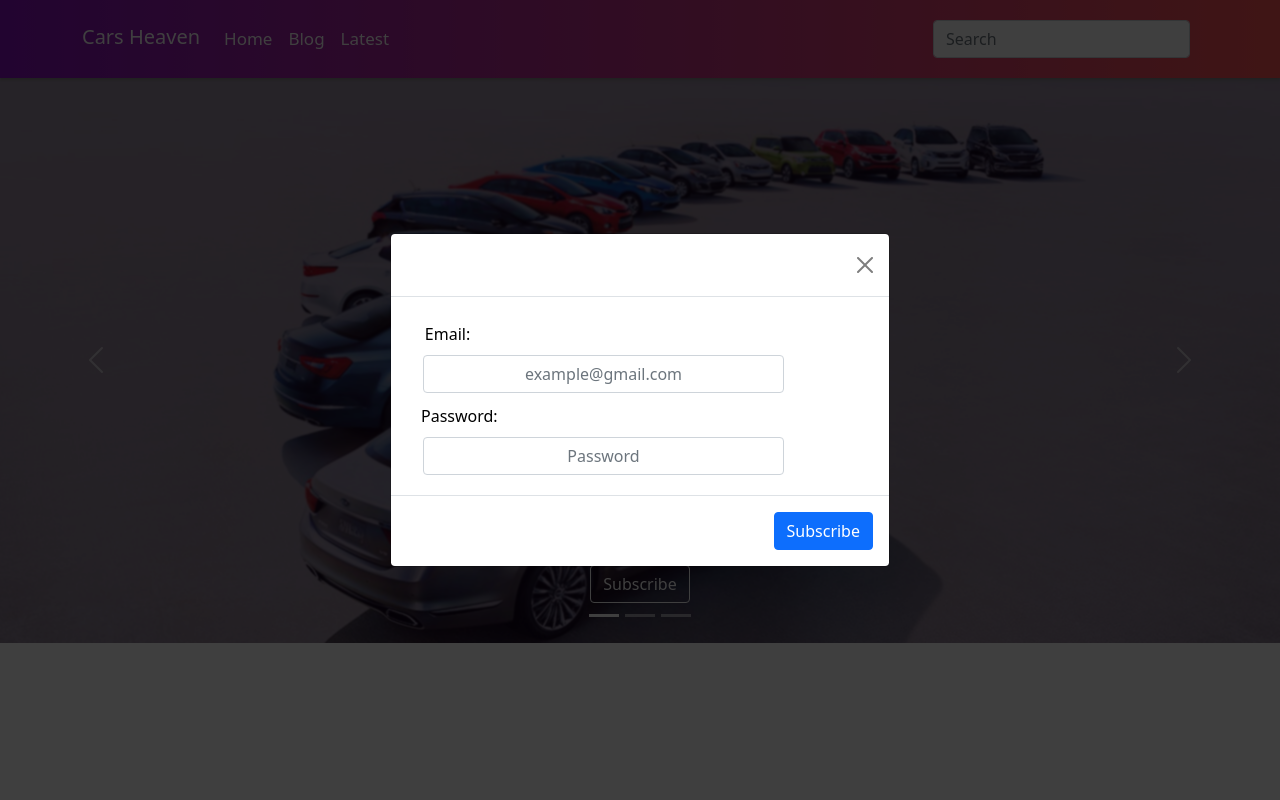
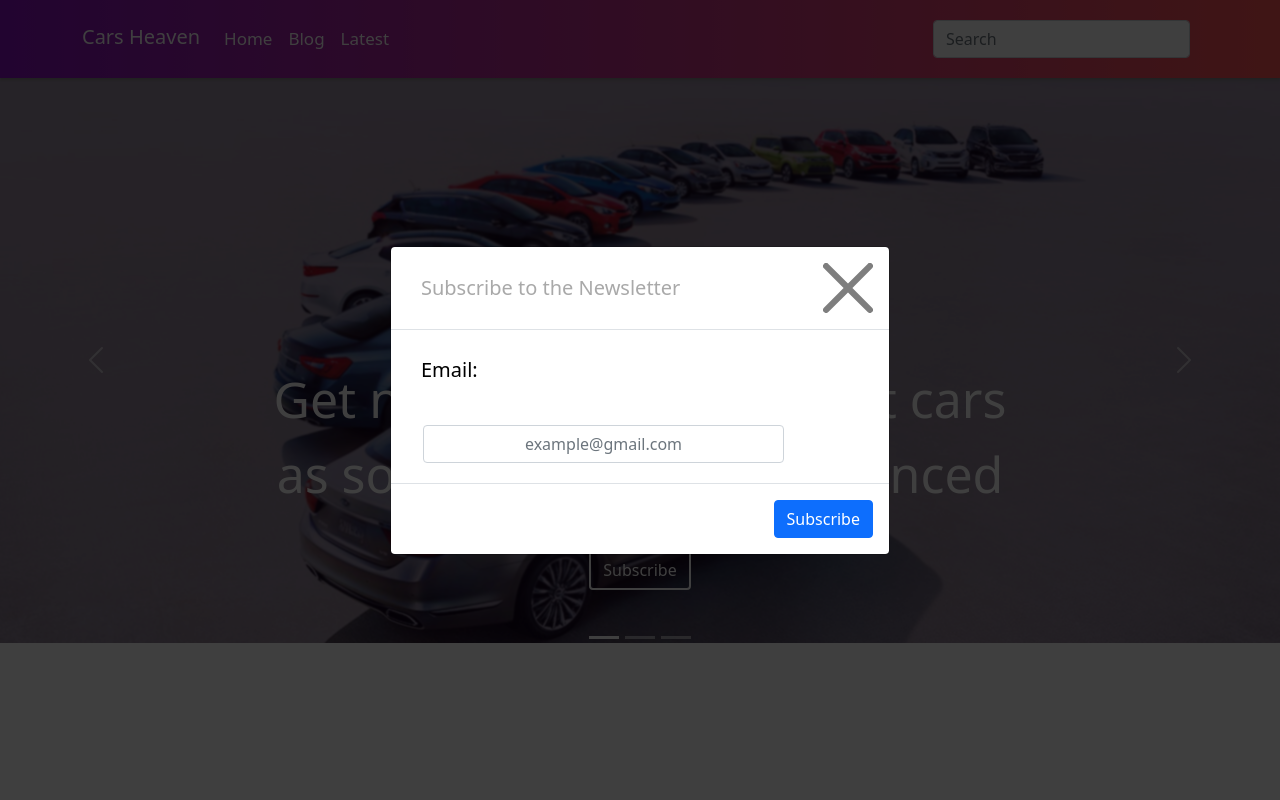
Before and after one commit to Emad-Eldin-G/Cars-Heaven, a Django app: page / in a window 1280 px wide, after a click on "Subscribe". Run offline with Django 4.2, Linux system fonts and the light colour scheme; some libraries are stand-ins or nearby versions.

Commit message:
Adjusted and Enhanced carousel UI and performance

```diff
--- a/frontend/static/css/styles.css
+++ b/frontend/static/css/styles.css
@@ -63,12 +63,23 @@
   font-size: 15px;
 }
 
+@media screen and (min-width: 1000px){
+  .carousel-caption{
+    font-size: 50px;
+  }
+}
+
 .modal-body form div label{
   color: black;
 }
 
 .modal-body form div{
   margin: 2px;
+}
+
+.col-form-label{
+  font-size: 20px;
+  color: #222222;
 }
 
 /* ------------------------------------------------------------------------------------------ */
--- a/frontend/templates/frontend/Home.html
+++ b/frontend/templates/frontend/Home.html
@@ -7,7 +7,7 @@
     <div id="demo" class="carousel slide" data-bs-ride="carousel" style="max-width: 100%;">
 
         <!-- Indicators/dots -->
-        <div class="carousel-indicators">
+        <div class="carousel-indicators" style="height: 1px;">
             <button type="button" data-bs-target="#demo" data-bs-slide-to="0" class="active"></button>
             <button type="button" data-bs-target="#demo" data-bs-slide-to="1"></button>
             <button type="button" data-bs-target="#demo" data-bs-slide-to="2"></button>
@@ -20,14 +20,14 @@
                 <img src="http://127.0.0.1:8000/frontend/static/media/shopping_offers-promotions_full-line.jpg-kia-1920x-jpg.jpg.png" alt="Cars Lineup" class="d-block" style="width: 100%;">
                 <div class="carousel-caption">
                   <h2>Latest Cars</h2>
-                  <p>Get notified with the latest cars as soon as they are announced</p>
+                  <p>Get notified with the latest cars <br> as soon as they are announced</p>
 
                   <!-- Pop up modal -->
                   <div class="modal fade" id="exampleModalToggle" aria-hidden="true" aria-labelledby="exampleModalToggleLabel" tabindex="-1">
                     <div class="modal-dialog modal-dialog-centered">
                       <div class="modal-content">
                         <div class="modal-header">
-                          <h5 class="modal-title" id="exampleModalToggleLabel">Modal 1</h5>
+                          <h5 style="color: darkgrey; font-size: 20px; margin: 0px; margin-left: 3%;">Subscribe to the Newsletter</h5>
                           <button type="button" class="btn-close" data-bs-dismiss="modal" aria-label="Close"></button>
                         </div>
                         <div class="modal-body" id="Modal-1">
@@ -38,13 +38,6 @@
                                 <br>
                                 <div class="col-sm-10">
                                   <input type="text" class="form-control" id="Email" placeholder="example@gmail.com">
-                                </div>
-                            </div>
-
-                            <div class="form-group row">
-                                <label for="Password" class="col-sm-2 col-form-label">Password:</label>
-                                <div class="col-sm-10">
-                                  <input type="password" class="form-control" id="Password" placeholder="Password">
                                 </div>
                             </div>
                           </form>
@@ -72,7 +65,7 @@
                       </div>
                     </div>
                   </div>
-                  <a class="btn" style="color: white; border: 1px solid white;" data-bs-toggle="modal" href="#exampleModalToggle" role="button">Subscribe</a>
+                  <a class="btn" style="color: white; border: 2px solid white;" data-bs-toggle="modal" href="#exampleModalToggle" role="button">Subscribe</a>
                 </div>
 
             </div>
@@ -81,8 +74,8 @@
                 <img src="http://127.0.0.1:8000/frontend/static/media/2021-Cadillac-Escalade-42.jpg.png" alt="Cadillac Escalade Display" class="d-block" style="width: 100%;">
                 <div class="carousel-caption">
                   <h2>Car Reviews</h2>
-                  <p>Specialised in reviewing new Car Technologies</p>
-                  <button style="background-color: transparent; border: 1px solid white; margin: 2px; color: white;" type="button" class="btn">Check out Blog</button>
+                  <p>Specialised in reviewing <br> new Car Technologies</p>
+                  <a href="/blog"><button style="background-color: transparent; border: 2px solid white; margin: 2px; color: white;" type="button" class="btn">Check out Blog</button></a>
                 </div>
             </div>
 
@@ -90,8 +83,8 @@
                 <img src="http://127.0.0.1:8000/frontend/static/media/generic-car-luxury-class-02.jpg.png" alt="Super Car" class="d-block" style="width: 100%;">
                 <div class="carousel-caption">
                   <h2>Car Picker Tool</h2>
-                  <p>Get your perfect car suggestion based on your budget and preferences</p>
-                  <button style="background-color: transparent; border: 1px solid white; margin: 2px; color: white;" type="button" class="btn">Try it now</button>
+                  <p>Get your perfect car suggestion <br> based on your budget and preferences</p>
+                  <button style="background-color: transparent; border: 2px solid white; margin: 2px; color: white;" type="button" class="btn">Try it now</button>
                 </div>
             </div>
 
```
